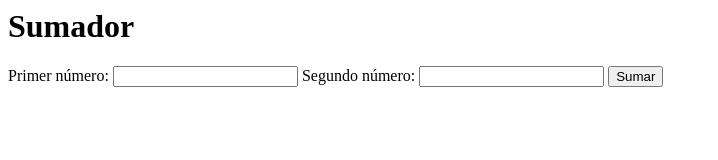
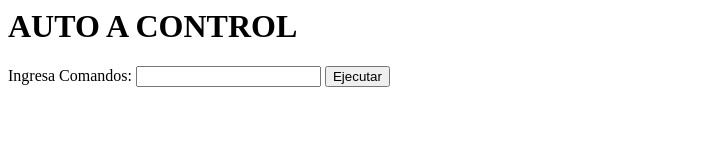
Before and after one commit to NicoletteCHALUP/Proyecto_1, a website built with Parcel: page index.html in a window 1280 px wide. Shown: the whole page, without its empty margins (0-718 px from the left). Built offline with nearby package versions, Linux system fonts and the light colour scheme.

Commit message:
3er Commit Permitir que el usuario ingrese comandos y los muestre

```diff
--- a/index.html
+++ b/index.html
@@ -1,12 +1,11 @@
 <html>
   <body>
-    <h1>Sumador</h1>
-    <form id="sumar-form">
-      <label for="primer-numero">Primer número:</label>
-      <input type="number" id="primer-numero" />
-      <label for="segundo-numero">Segundo número:</label>
-      <input type="number" id="segundo-numero" />
-      <input type="submit" value="Sumar" id="sumar-button" />
+    <h1>AUTO A CONTROL</h1>
+    <form id="proyecto-form">
+      <label for="primer-numero">Ingresa Comandos:</label>
+      <input type="string" id="primer-numero" />
+      <input type="submit" value="Ejecutar" id="ejecusion-button" />
+      <p id="error-mensaje" style="color: red;"></p>
     </form>
     <div id="resultado-div"></div>
 
--- a/src/Proyecto_1.js
+++ b/src/Proyecto_1.js
@@ -22,3 +22,8 @@ export function VerificarFormatoEntrada(posicionX, posicionY, orientacion) {
 
     return false; // El formato no es válido
   }
+
+  export function Comands(comandos)
+{
+    return comandos;
+}
--- a/src/presenter.js
+++ b/src/presenter.js
@@ -1,7 +1,7 @@
-import {PosInicial, VerificarFormatoEntrada} from "./Proyecto_1";
+import {PosInicial, VerificarFormatoEntrada,Comands} from "./Proyecto_1";
 
 const first = document.querySelector("#primer-numero");
-const form = document.querySelector("#sumar-form");
+const form = document.querySelector("#proyecto-form");
 const div = document.querySelector("#resultado-div");
 
 form.addEventListener("submit", (event) => {
@@ -12,12 +12,13 @@ form.addEventListener("submit", (event) => {
   const Y = Number.parseInt(firstComand[2]);
   const posicionX = Number.parseInt(firstComand[4]);
   const posicionY = Number.parseInt(firstComand[6]);
-  const orientacion= Number.parseInt(firstComand[7]);
+  const orientacion= firstComand[7];
   let comandos=""
 
   for(let j=9; j < firstComand.length; j++){
     comandos+=firstComand[j]; //avanzar
 
   }
-  div.innerHTML = "<p> La Posicion INICIAL del Carro es;" + PosInicial(X, Y,orientacion) + "</p>";
+  div.innerHTML = "<p> La Posicion INICIAL del Carro es : " + PosInicial(X, Y,orientacion) + "</p>";
+  div.innerHTML += "<p>"+"Comando : " +Comands(comandos) + "</p>";
 });
```
Also changed, not shown: src/Proyecto_1.spec.js (+6 -2 lines), src/sumador.test.js (+1 -1 lines).
